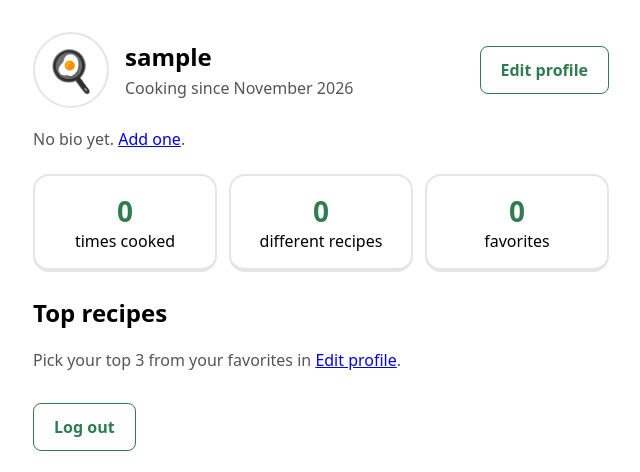
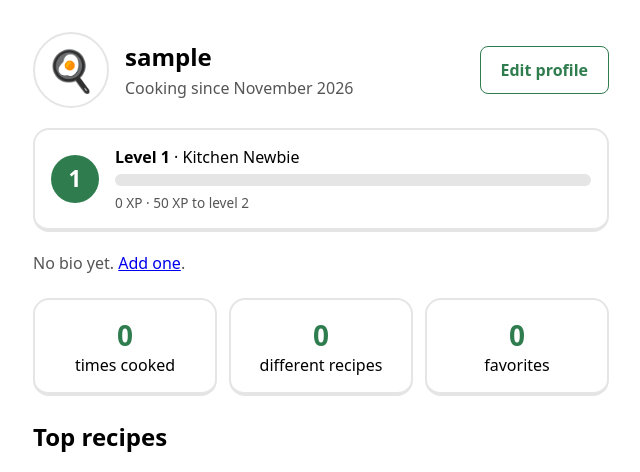
Before and after one commit to Nemo-22-UF/CEN3031-Project, a Flask app: page /profile in a window 1280 px wide. Shown: the part 67-539 px from the top of the page, without its empty margins (319-959 px from the left). Run offline with Flask 3, Linux system fonts and the light colour scheme; the visitor is signed in with stand-in values (Sample User, id 1); data that the repository does not hold is empty; some libraries are stand-ins or nearby versions.

Commit message:
feat: levels, XP and cooking streaks
Co-Authored-By: Claude Opus 5.5 <noreply@anthropic.com>
Claude-Session: https://claude.ai/code/session_014DWB7yiRq92nuPirWStXDg

```diff
--- a/app/auth.py
+++ b/app/auth.py
@@ -9,6 +9,7 @@ from flask_login import current_user, login_required, login_user, logout_user
 from sqlalchemy import func
 
 from app import db, limiter, login_manager
+from app.levels import level_info
 from app.models import User
 from app.profiles import (
     AVATARS,
@@ -151,6 +152,7 @@ def render_profile(user):
         is_me=current_user.is_authenticated and current_user.id == user.id,
         stats=profile_stats(user.id),
         top_recipes=top_favorites(user.id),
+        level=level_info(user.id),
     )
 
 
--- /dev/null
+++ b/app/levels.py
@@ -0,0 +1,53 @@
+from datetime import datetime, timedelta, timezone
+
+from app.models import Completion
+
+XP_PER_COOK = 10
+XP_NEW_RECIPE = 15
+TITLES = ["Kitchen Newbie", "Home Cook", "Line Cook", "Sous Chef", "Head Chef", "Master Chef"]
+
+
+def xp_for_level(level):
+    return 25 * (level - 1) * level
+
+
+def level_for_xp(xp):
+    level = 1
+    while xp >= xp_for_level(level + 1):
+        level += 1
+    return level
+
+
+def title_for_level(level):
+    return TITLES[min(level, len(TITLES)) - 1]
+
+
+def total_xp(completions):
+    return XP_PER_COOK * len(completions) + XP_NEW_RECIPE * len({c.recipe_id for c in completions})
+
+
+def cooking_streak(completions, today=None):
+    today = today or datetime.now(timezone.utc).date()
+    days = {c.completed_at.date() for c in completions}
+    day = today if today in days else today - timedelta(days=1)
+    streak = 0
+    while day in days:
+        streak += 1
+        day -= timedelta(days=1)
+    return streak
+
+
+def level_info(user_id):
+    completions = Completion.query.filter_by(user_id=user_id).all()
+    xp = total_xp(completions)
+    level = level_for_xp(xp)
+    start, end = xp_for_level(level), xp_for_level(level + 1)
+    return {
+        "xp": xp,
+        "level": level,
+        "title": title_for_level(level),
+        "next_xp": end,
+        "xp_to_next": end - xp,
+        "progress": round(100 * (xp - start) / (end - start)),
+        "streak": cooking_streak(completions),
+    }
--- a/app/static/style.css
+++ b/app/static/style.css
@@ -611,3 +611,56 @@ button.button{
     justify-content: flex-end;
     gap: 0.5rem;
 }
+/* Levels */
+.level-card{
+    display: flex;
+    align-items: center;
+    gap: 1rem;
+    margin: 1.25rem 0;
+    padding: 1rem;
+    border: 2px solid #e5e5e5;
+    border-bottom-width: 4px;
+    border-radius: 1rem;
+}
+.level-badge{
+    flex: none;
+    display: inline-flex;
+    align-items: center;
+    justify-content: center;
+    width: 3rem;
+    height: 3rem;
+    border-radius: 999px;
+    background: #2f7d4f;
+    color: #fff;
+    font-size: 1.4rem;
+    font-weight: 700;
+}
+.level-body{
+    flex: 1;
+    min-width: 0;
+}
+.level-title,
+.level-next{
+    margin: 0;
+}
+.level-next{
+    font-size: 0.85rem;
+    color: #555;
+}
+.level-bar{
+    height: 0.75rem;
+    margin: 0.4rem 0;
+    border-radius: 999px;
+    background: #e5e5e5;
+    overflow: hidden;
+}
+.level-bar-fill{
+    height: 100%;
+    border-radius: 999px;
+    background: #e0a800;
+}
+.level-streak{
+    flex: none;
+    font-weight: 600;
+    white-space: nowrap;
+}
--- a/app/templates/profile.html
+++ b/app/templates/profile.html
@@ -12,6 +12,21 @@
         </div>
         {% if is_me %}
         <a class="button button-secondary profile-edit" href="{{ url_for('auth.edit_profile') }}">Edit profile</a>
+        {% endif %}
+    </div>
+
+    <div class="level-card">
+        <div class="level-badge" aria-hidden="true">{{ level.level }}</div>
+        <div class="level-body">
+            <p class="level-title"><strong>Level {{ level.level }}</strong> · {{ level.title }}</p>
+            <div class="level-bar" role="progressbar" aria-label="Progress to level {{ level.level + 1 }}"
+                 aria-valuemin="0" aria-valuemax="100" aria-valuenow="{{ level.progress }}">
+                <div class="level-bar-fill" style="width: {{ level.progress }}%"></div>
+            </div>
+            <p class="level-next">{{ level.xp }} XP · {{ level.xp_to_next }} XP to level {{ level.level + 1 }}</p>
+        </div>
+        {% if level.streak %}
+        <div class="level-streak" title="Days in a row with a recipe cooked">🔥 {{ level.streak }} day{{ "s" if level.streak != 1 }}</div>
         {% endif %}
     </div>
 
```
Also changed, not shown: app/routes.py (+7 -1 lines), tests/test_levels.py (added, +78 -0 lines).
